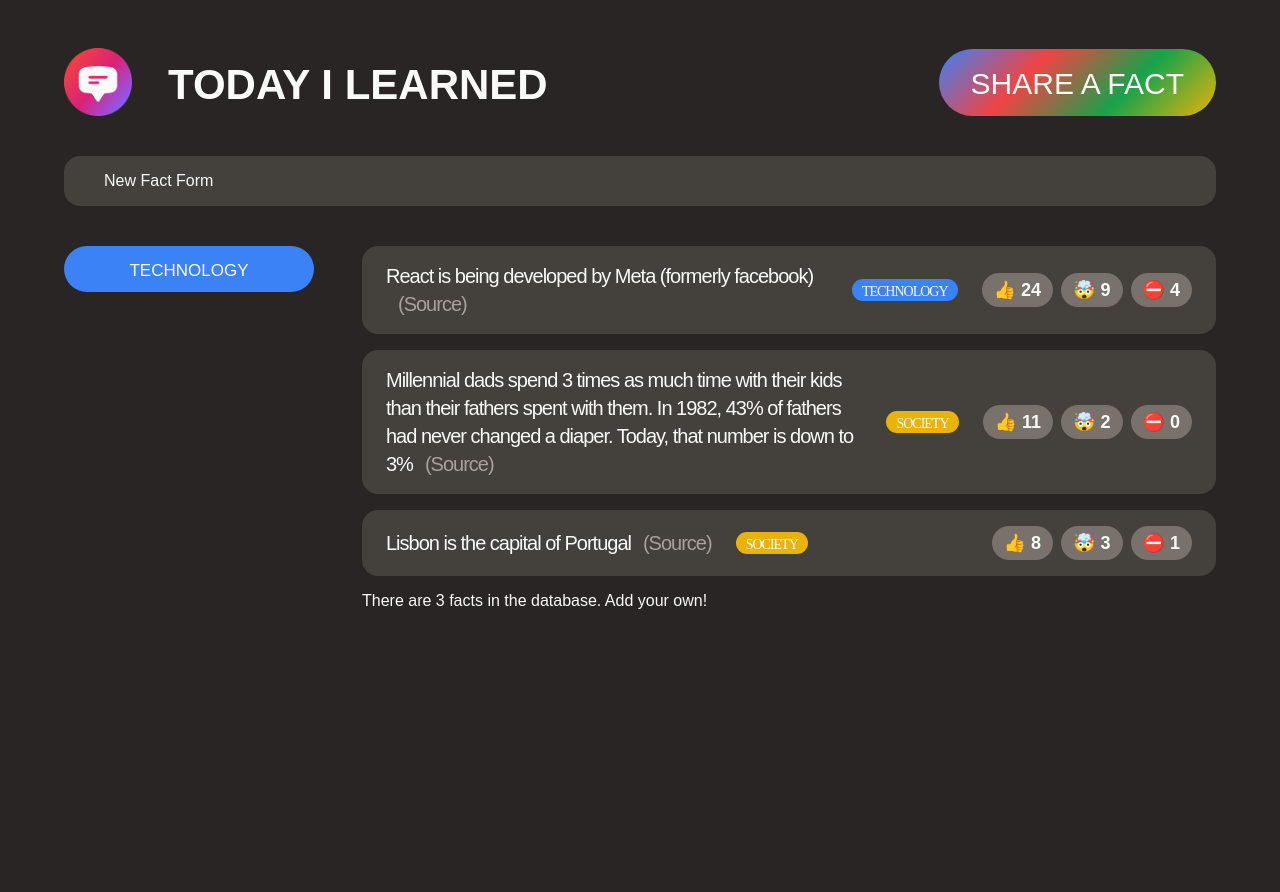
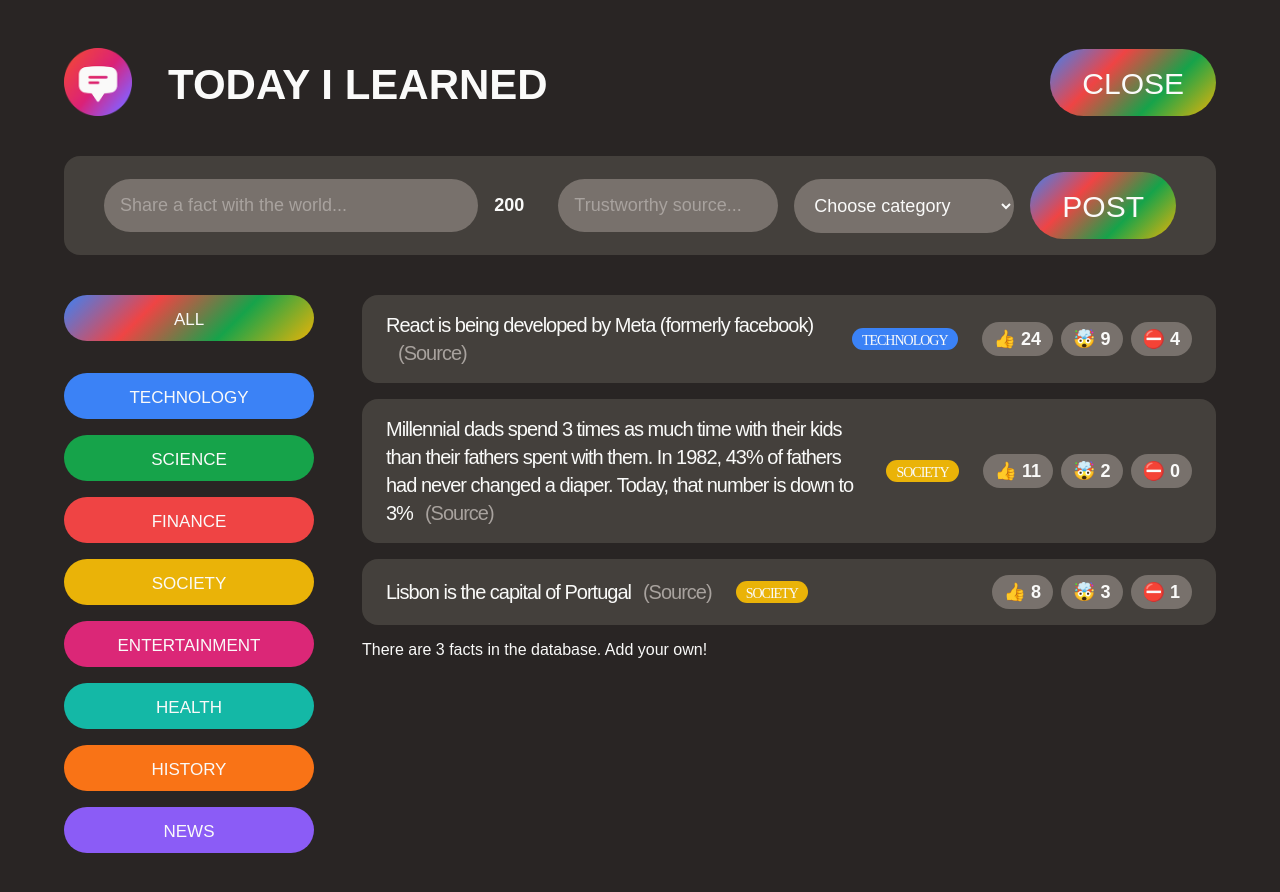
Before and after one commit to sanjanabolla/Today-I-Learned, a React (Create React App) app: page / in a window 1280 px wide. Both pictures are taken after a click on the button "SHARE A FACT". Shown: the top 892 px of the page. Before the commit the page ends 800 px from the top, so only its background shows below. Built offline with nearby package versions, Linux system fonts and the light colour scheme; a web font is replaced by a local one.

Commit message:
form updates

```diff
--- a/src/App.js
+++ b/src/App.js
@@ -1,15 +1,5 @@
+import { useState } from "react";
 import "./style.css";
-
-const CATEGORIES = [
-  { name: "technology", color: "#3b82f6" },
-  { name: "science", color: "#16a34a" },
-  { name: "finance", color: "#ef4444" },
-  { name: "society", color: "#eab308" },
-  { name: "entertainment", color: "#db2777" },
-  { name: "health", color: "#14b8a6" },
-  { name: "history", color: "#f97316" },
-  { name: "news", color: "#8b5cf6" },
-];
 
 const initialFacts = [
   {
@@ -45,26 +35,28 @@
   },
 ];
 
+function Counter() {
+  const [count, setCount] = useState(0);
+
+  return (
+    <div>
+      <span style={{ fontSize: "40px" }}>{count}</span>
+      <button className="btn btn-large" onClick={() => setCount((c) => c + 1)}>
+        +1
+      </button>
+    </div>
+  );
+}
+
 function App() {
-  const appTitle = "Today I Learned";
+  // 1. Define state variable
+  const [showForm, setShowForm] = useState(false);
 
   return (
     <>
-      {/* HEADER */}
-      <header className="header">
-        <div className="logo">
-          <img
-            src="logo.png"
-            height="68"
-            width="68"
-            alt="Today I Learned Logo"
-          />
-          <h1>{appTitle}</h1>
-        </div>
-        <button className="btn btn-large btn-open">Share a Fact</button>
-      </header>
-
-      <NewFactForm />
+      <Header showForm={showForm} setShowForm={setShowForm} />
+      {/* 2.Use state variable */}
+      {showForm ? <NewFactForm /> : null}
 
       <main className="main">
         <CategoryFilter />
@@ -74,8 +66,74 @@
   );
 }
 
+function Header({ showForm, setShowForm }) {
+  const appTitle = "Today I Learned";
+
+  return (
+    <header className="header">
+      <div className="logo">
+        <img src="logo.png" height="68" width="68" alt="Today I Learned Logo" />
+        <h1>{appTitle}</h1>
+      </div>
+      <button
+        className="btn btn-large btn-open"
+        // 3.Update state variable
+        onClick={() => setShowForm((show) => !show)}
+      >
+        {showForm ? "Close" : "Share a Fact"}
+      </button>
+    </header>
+  );
+}
+
+const CATEGORIES = [
+  { name: "technology", color: "#3b82f6" },
+  { name: "science", color: "#16a34a" },
+  { name: "finance", color: "#ef4444" },
+  { name: "society", color: "#eab308" },
+  { name: "entertainment", color: "#db2777" },
+  { name: "health", color: "#14b8a6" },
+  { name: "history", color: "#f97316" },
+  { name: "news", color: "#8b5cf6" },
+];
+
 function NewFactForm() {
-  return <form className="fact-form">New Fact Form</form>;
+  const [text, setText] = useState("");
+  const [source, setSource] = useState("");
+  const [category, setCategory] = useState("");
+  const textLength = text.length;
+
+  function handleSubmit(e) {
+    e.preventDefault();
+    console.log(text, source, category);
+  }
+
+  return (
+    <form className="fact-form" onSubmit={handleSubmit}>
+      <input
+        type="text"
+        placeholder="Share a fact with the world..."
+        value={text}
+        onChange={(e) => setText(e.target.value)}
+      />
+      <span>{200 - textLength}</span>
+      <input
+        type="text"
+        placeholder="Trustworthy source..."
+        value={source}
+        onChange={(e) => setSource(e.target.value)}
+      />
+      <select value={category} onChange={(e) => setCategory(e.target.value)}>
+        <option value="">Choose category</option>
+        {CATEGORIES.map((cat) => (
+          <option key={cat.name} value={cat.name}>
+            {cat.name.toUpperCase()}
+          </option>
+        ))}
+      </select>
+      <button className="btn btn-large">Post</button>
+    </form>
+  );
 }
 
 function CategoryFilter() {
@@ -83,13 +141,18 @@
     <aside>
       <ul>
         <li className="category">
-          <button
-            className="btn btn-category"
-            style={{ backgroundColor: "#3b82f6" }}
-          >
-            Technology
-          </button>
+          <button className="btn btn-all-categories">All</button>
         </li>
+        {CATEGORIES.map((cat) => (
+          <li key={cat.name} className="category">
+            <button
+              className="btn btn-category"
+              style={{ backgroundColor: cat.color }}
+            >
+              {cat.name}
+            </button>
+          </li>
+        ))}
       </ul>
     </aside>
   );
```
